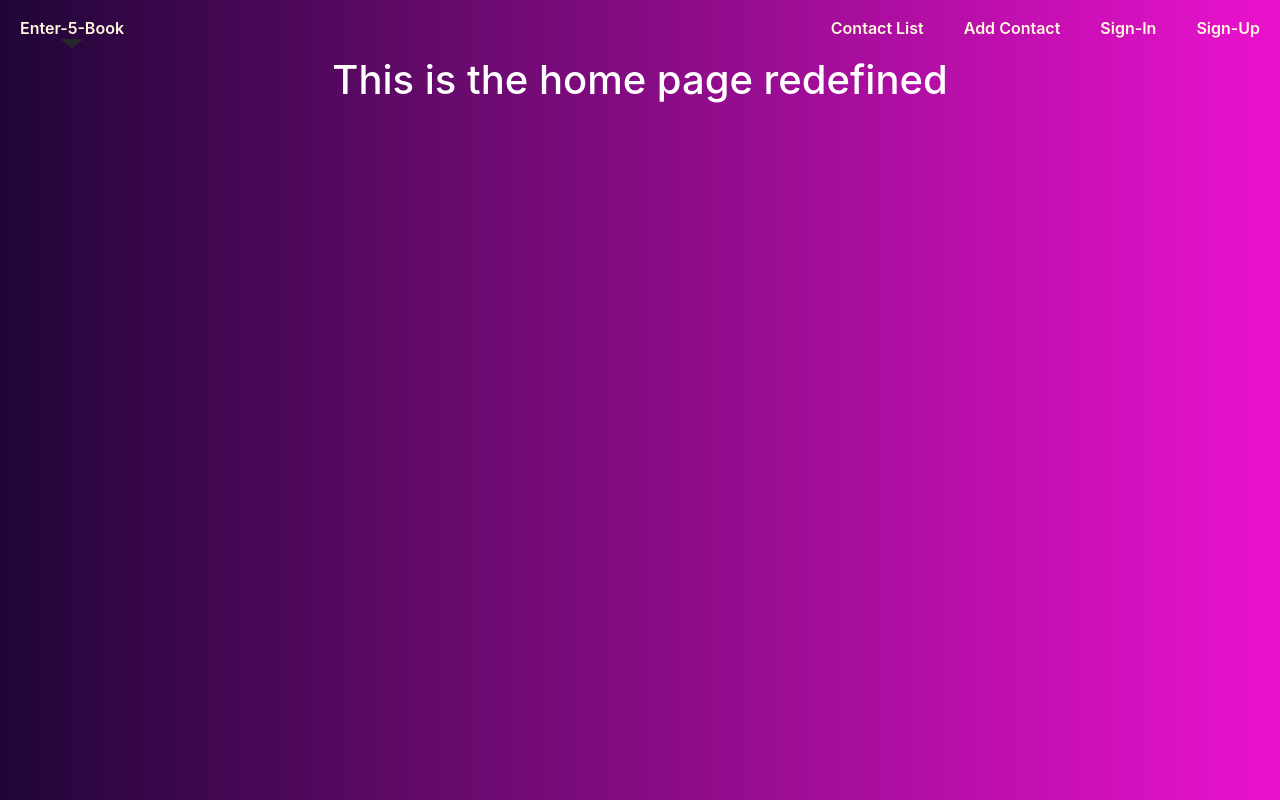
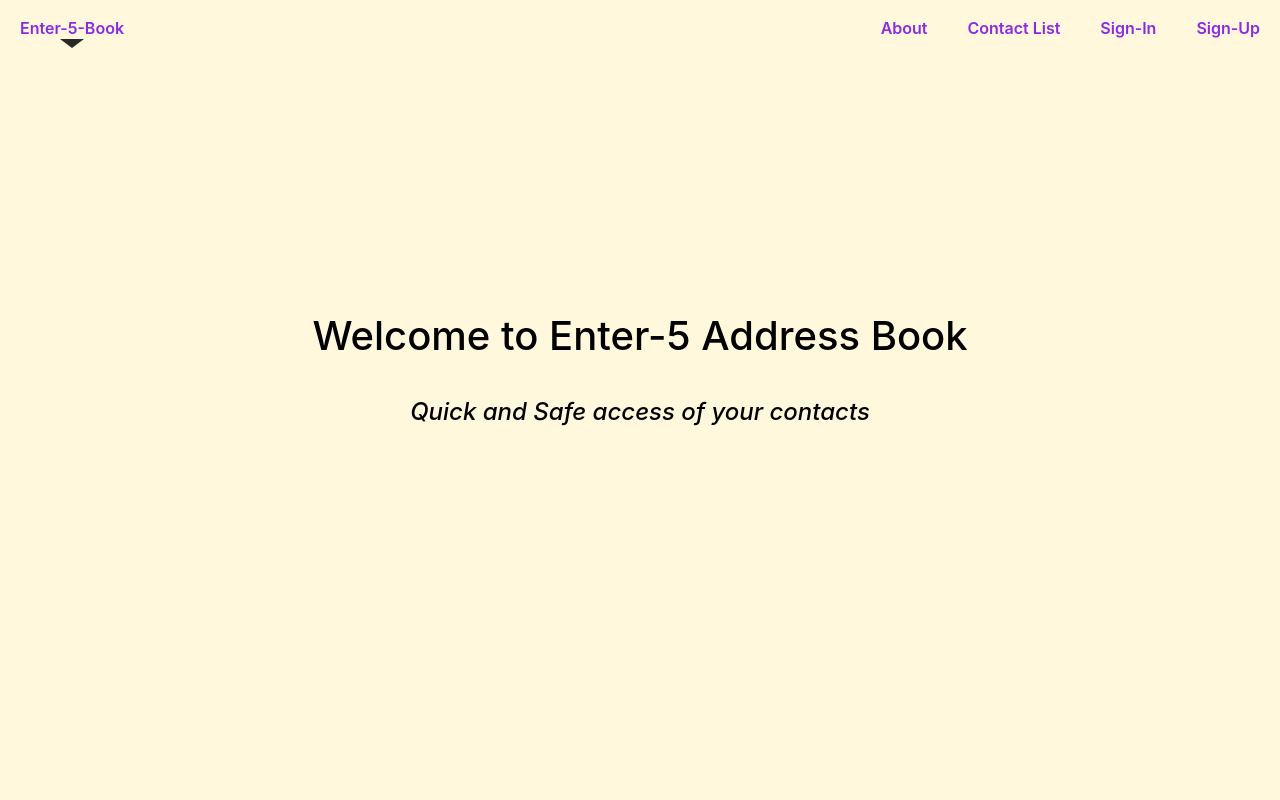
Before and after one commit to Martins-O-U/Address_Book, a React (Create React App) app in the folder addressbook/: page / in a window 1280 px wide. Built offline with nearby package versions, Linux system fonts and the light colour scheme.

Commit message:
Contact display style edit

```diff
--- a/addressbook/package.json
+++ b/addressbook/package.json
@@ -3,6 +3,10 @@
   "version": "0.1.0",
   "private": true,
   "dependencies": {
+    "@fortawesome/fontawesome-svg-core": "^1.2.35",
+    "@fortawesome/free-brands-svg-icons": "^5.15.3",
+    "@fortawesome/free-solid-svg-icons": "^5.15.3",
+    "@fortawesome/react-fontawesome": "^0.1.14",
     "@testing-library/jest-dom": "^5.11.4",
     "@testing-library/react": "^11.1.0",
     "@testing-library/user-event": "^12.1.10",
--- a/addressbook/src/App.css
+++ b/addressbook/src/App.css
@@ -1,8 +1,55 @@
 .App {
   text-align: center;
   height: 100vh;
-  color: white;
-  background-image: linear-gradient(to right, #1f0537, #eb12cf);
+  color: black;
+  background-color: #fff8dc;
+  /* background-image: linear-gradient(to right, #1f0537, #eb12cf); */
+}
+
+#home-intro {
+  margin-top: 20%;
+  margin-bottom: 3%;
+}
+
+.contact-intro {
+  text-align: left;
+  margin: 2%;
+}
+#contact-cards {
+  border: 1px solid #eb12cf;
+  max-width: 400px;
+  margin: 5px auto;
+}
+
+#user-name {
+  text-align: center;
+}
+#user-edit {
+  display: flex;
+  justify-content: space-between;
+  padding: 2px 5px;
+  color: dodgerblue;
+  cursor: pointer;
+}
+#trash {
+  color: red;
+}
+
+.card-para-margine {
+  padding: 0;
+  margin: 0;
+  font-size: 18px;
+  text-align: left;
+}
+
+#special {
+  font-size: 15px;
+  margin-right: 10px;
+}
+
+hr {
+  margin-top: 1px;
+  margin-bottom: 2px;
 }
 
 nav {
@@ -27,7 +74,7 @@ nav a {
   list-style: none;
   padding-left: 0;
   position: relative;
-  color: #fff8dc;
+  color: blueviolet;
   text-decoration: none;
   outline: 0;
   font-weight: 600;
--- a/addressbook/src/App.js
+++ b/addressbook/src/App.js
@@ -1,7 +1,6 @@
 import {Route} from "react-router-dom"
 import {ToastContainer} from "react-toastify";
 import HomePage from './Components/Home';
-import AddContact from "./Components/AddContact";
 import Navbar from "./Components/Navbar"
 import './App.css';
 import 'react-toastify/dist/ReactToastify.css'
@@ -12,7 +11,6 @@ function App() {
     <div className="App">
       <Navbar />
       <Route exact path="/" component={HomePage} />
-      <Route path ="/addcontact" component={AddContact} />
       <Route path ="/contactlist" component={ContactList} />
       <ToastContainer />
     </div>
--- a/addressbook/src/Components/AddContact.js
+++ /dev/null
@@ -1,11 +0,0 @@
-import React from 'react';
-// import { Link } from 'react-router-dom';
-// import { useForm } from 'react-hook-form';
-// import axios from "axios"
-
-export default function AddContact({ history}) {
-
-    return(
-        <h1>Under construction</h1>
-  );
-}
--- a/addressbook/src/Components/ContactList.js
+++ b/addressbook/src/Components/ContactList.js
@@ -2,6 +2,8 @@ import React, {useEffect, useState} from 'react';
 import { toast } from 'react-toastify';
 import { useForm } from 'react-hook-form';
 import axios from "axios"
+import { FontAwesomeIcon } from "@fortawesome/react-fontawesome";
+import {faUserEdit, faTrash} from "@fortawesome/free-solid-svg-icons";
 
 export default function ContactList({ history}) {
   const { register, handleSubmit, errors } = useForm();
@@ -30,11 +32,7 @@ export default function ContactList({ history}) {
   };
 
   const onSubmit = (data) => {
-    // let user = []
-    // let data = user.append(datum)
 
-    // console.log("Test..")
-    // console.log(data)
     axios
       .post(`https://blinx-addressbook.herokuapp.com/api/create`, data)
       .then((res) => {
@@ -48,12 +46,22 @@ export default function ContactList({ history}) {
   return (
     <div>
         <div className="">
-            <h1 className="intro">Contacts</h1>
+            <h1 className="contact-intro">Contacts List</h1>
             {storedData.map(user => (
-            <div key={user.id} >
-                <p>{user.email}</p>
-                <p>{user.password}</p>
-            </div>
+                <div class="card" key={user.id} id="contact-cards">
+                    <div class="card-header">
+                        <h4 id='user-name'>{user.name}</h4>
+                    </div>
+                    <div class="card-body">
+                        <p class="card-text card-para-margine"><span id="special"><em>phone: </em></span>{user.phoneNumber}</p><hr></hr>
+                        <p class="card-text card-para-margine"><span id="special"><em>email: </em></span>{user.email}</p> <hr></hr>
+                        <p class="card-text card-para-margine"><span id="special"><em>address:</em> </span> {user.address}</p> <hr></hr>
+                        <a id='user-edit'>
+                            <FontAwesomeIcon icon={faUserEdit} size="1x" target="_blank" />
+                            <FontAwesomeIcon icon={faTrash} size="1x" target="_blank" id='trash'/>
+                        </a>
+                    </div>
+                </div>
             ))}
         </div>
       < div className="page-content">
--- a/addressbook/src/Components/Home.js
+++ b/addressbook/src/Components/Home.js
@@ -3,7 +3,11 @@ import React from "react";
 
 function HomePage(){
     return(
-        <h1>This is the home page redefined</h1>
+        <div>
+            <h1 id="home-intro">Welcome to Enter-5 Address Book</h1>
+            <h4><em>Quick and Safe access of your contacts</em></h4>
+        </div>
+
     )
 }
 
--- a/addressbook/src/Components/Navbar.js
+++ b/addressbook/src/Components/Navbar.js
@@ -9,10 +9,10 @@ const Navbar = () => {
           <NavLink to="/">Enter-5-Book</NavLink>
         </div>
         <div className="navber-right">
+          <NavLink to="/about" className="Navlinks">About</NavLink>
           <NavLink to="/contactlist" className="Navlinks">Contact List</NavLink>
-          <NavLink to="/addcontact" className="Navlinks">Add Contact</NavLink>
-          <NavLink to="/project" className="Navlinks">Sign-In</NavLink>
-          <NavLink to="/contact" className="Navlinks">Sign-Up</NavLink>
+          <NavLink to="/signin" className="Navlinks">Sign-In</NavLink>
+          <NavLink to="/signup" className="Navlinks">Sign-Up</NavLink>
         </div>
       </nav>
   );
```
Also changed, not shown: 2 other files (tests, documents, lock files or other folders).
